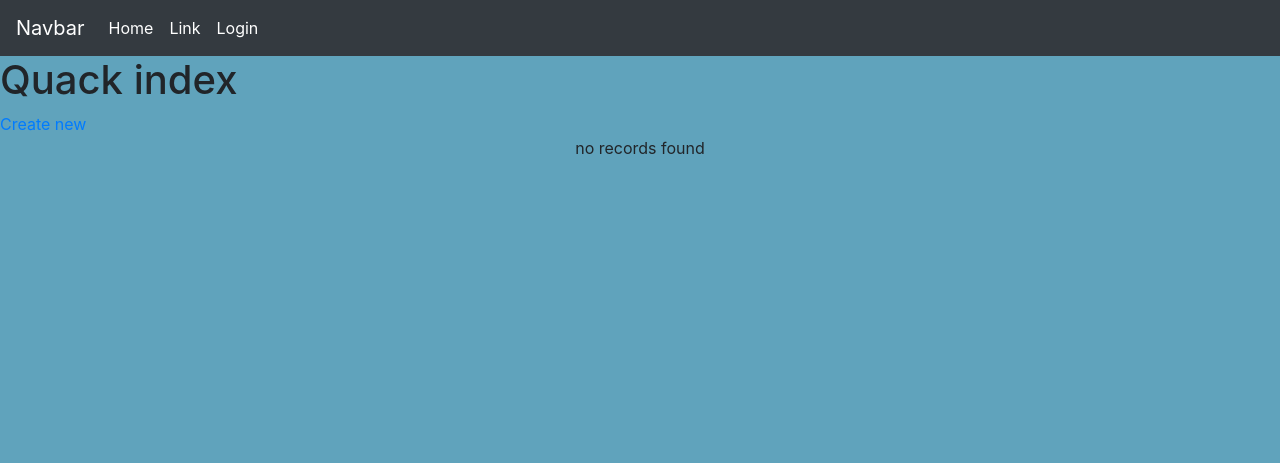
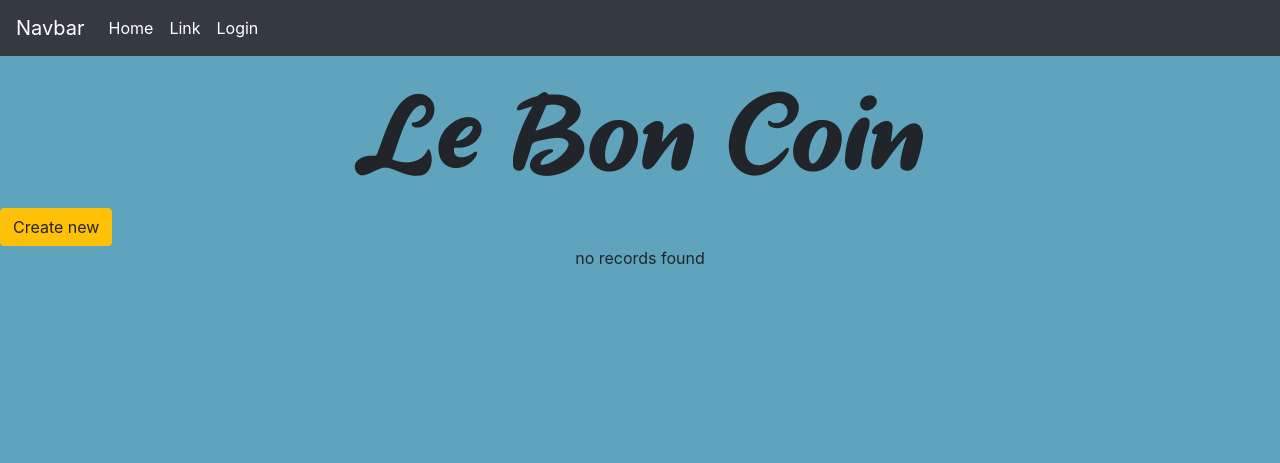
Before and after one commit to kevinceriati/QuackNet, a Symfony app: template templates/quack/index.html.twig in a window 1280 px wide. Shown: the top 463 px of the page. Run offline with Twig, Linux system fonts and the light colour scheme; the template is opened without the code that fills it, so the values that code supplies are empty; some libraries are stand-ins or nearby versions.

Commit message:
code quasi clean, vendredi soir

```diff
--- a/public/quack.css
+++ b/public/quack.css
@@ -1,4 +1,9 @@
-/* Coded with love by Mutiullah Samim */
+@font-face {
+    font-family: "ShortBaby";
+    src: url('font/ShortBaby.ttf');
+}
+
+
 body,
 html {
     margin: 0;
@@ -68,3 +73,15 @@
 .custom-checkbox .custom-control-input:checked~.custom-control-label::before {
     background-color: #c0392b !important;
 }
+
+h4 {
+    font-size: 100px;
+    font-weight: 300;
+    font-family: 'ShortBaby' ;
+}
+
+/*h5 {*/
+    /*font-size: 50px;*/
+    /*font-weight: 200;*/
+    /*font-family: 'ShortBaby' ;*/
+/*}*/
--- a/src/Controller/CommentController.php
+++ b/src/Controller/CommentController.php
@@ -50,12 +50,11 @@
 
     /**
      * @Route("/{id}", name="comment_delete", methods={"DELETE"})
-     * @param Request $request
-     * @param Comment $comment
-     * @return Response
      */
     public function delete(Request $request, Comment $comment): Response
     {
+//        if ($this->isGranted('ROLE_USER' && $quack->getAuthor()->getId() == $this->getUser()->getId())) {
+
         if ($this->isCsrfTokenValid('delete' . $comment->getId(), $request->request->get('_token'))) {
             $entityManager = $this->getDoctrine()->getManager();
             $entityManager->remove($comment);
--- a/src/Controller/QuackController.php
+++ b/src/Controller/QuackController.php
@@ -25,6 +25,7 @@
      */
     public function index(QuackRepository $quackRepository, Quack $quack = null, Request $request): Response
     {
+
         $allForms = $quackRepository->findAll();
 //        foreach post creat new form for this post
 
@@ -97,12 +98,14 @@
     /**
      * @Route("/{id}", name="quack_show", methods={"GET"})
      */
-    public function show(Quack $quack): Response
+    public function show(Quack $quack, Request $request): Response
     {
+
 //        $this->denyAccessUnlessGranted('view', $quack);
 
         return $this->render('quack/show.html.twig', [
             'quack' => $quack,
+
         ]);
     }
 
--- a/templates/quack/index.html.twig
+++ b/templates/quack/index.html.twig
@@ -9,8 +9,8 @@
 {% block body %}
 
 
-    <h1>Quack index</h1>
-    <a href="{{ path('quack_new') }}">Create new</a>
+    <h4 class="text-center mt-4">Le Bon Coin</h4>
+    <a class="btn btn-warning" href="{{ path('quack_new') }}">Create new</a>
 
     <section class="container">
         <div class="d-flex mx-auto row justify-content-around pb-5">
@@ -75,19 +75,26 @@
                                 <strong><p>{{ comment.author.duckname }} : </p></strong>
                                 <p>{{ comment.content }}</p>
                                 {% if is_granted('edit', comment) %}
+                                <div class="d-flex p-0 m-0">
+                                    <div class="col d-flex p-0 m-0">
                                         <a class="btn btn-secondary mr-1"
                                            href="{{ path('comment_edit', {'id': comment.id}) }}">edit</a>
-                                        <form method="post" action="{{ path('comment_delete', {'id': comment.id}) }}" onsubmit="return confirm('Are you sure you want to delete this item?');">
+                                        <form method="post" action="{{ path('comment_delete', {'id': comment.id}) }}"
+                                              onsubmit="return confirm('Are you sure you want to delete this item?');">
                                             <input type="hidden" name="_method" value="DELETE">
-                                            <input type="hidden" name="_token" value="{{ csrf_token('delete' ~ comment.id) }}">
+                                            <input type="hidden" name="_token"
+                                                   value="{{ csrf_token('delete' ~ comment.id) }}">
                                             <button class="btn btn-danger">Delete</button>
                                         </form>
+                                    </div>
+                                </div>
                                         {% endif %}
                                         {% endfor %}
                                         <hr>
                                     </div>
                                 </div>
                         </div>
+
 
             {% else %}
                 <div>
```
Also changed, not shown: templates/quack/show.html.twig (+0 -9 lines), public/font/ShortBaby.ttf (added), 1 other file. Lines whose indentation alone changed are shown as unchanged.
